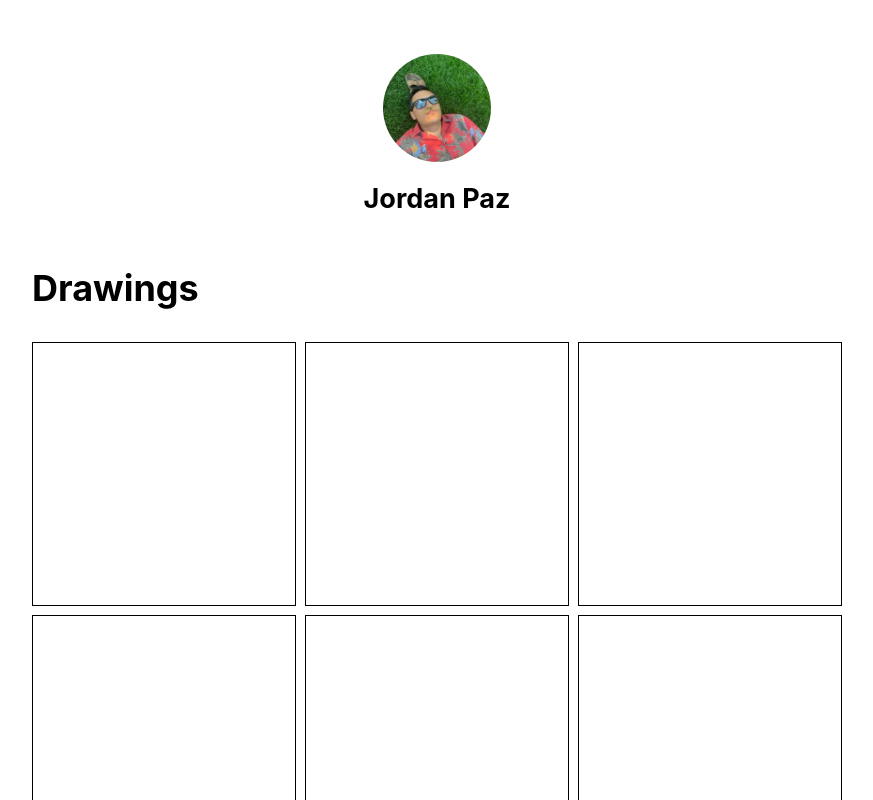
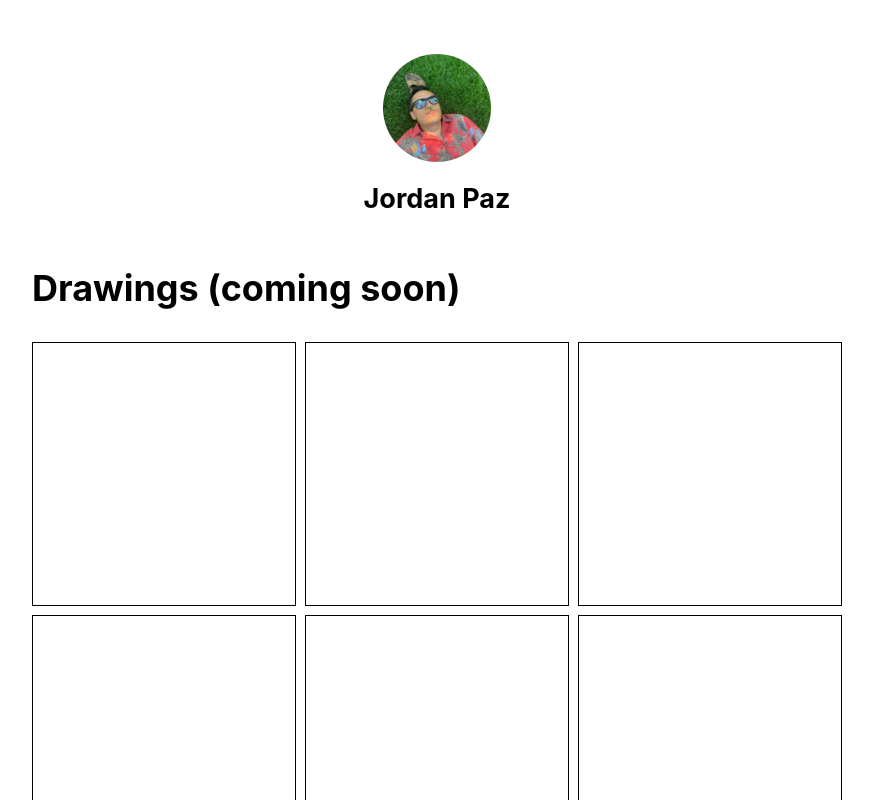
Before and after one commit to jordan-paz/nextjs-blog, a Next.js app: page /art in a window 1280 px wide. Shown: the top 800 px of the page, without its empty margins (203-1076 px from the left). Built offline with nearby package versions, Linux system fonts and the light colour scheme.

Commit message:
Add coming soon message

```diff
--- a/pages/art.js
+++ b/pages/art.js
@@ -11,7 +11,7 @@ export default function Art() {
       <Head>
         <title>Jordan Paz | Art</title>
       </Head>
-            <h1>Drawings</h1>
+      <h1>Drawings (coming soon)</h1>
       <Grid>
         {_.times(15, () => (
           <ImageContainer>
```
Lines whose indentation alone changed are shown as unchanged.
